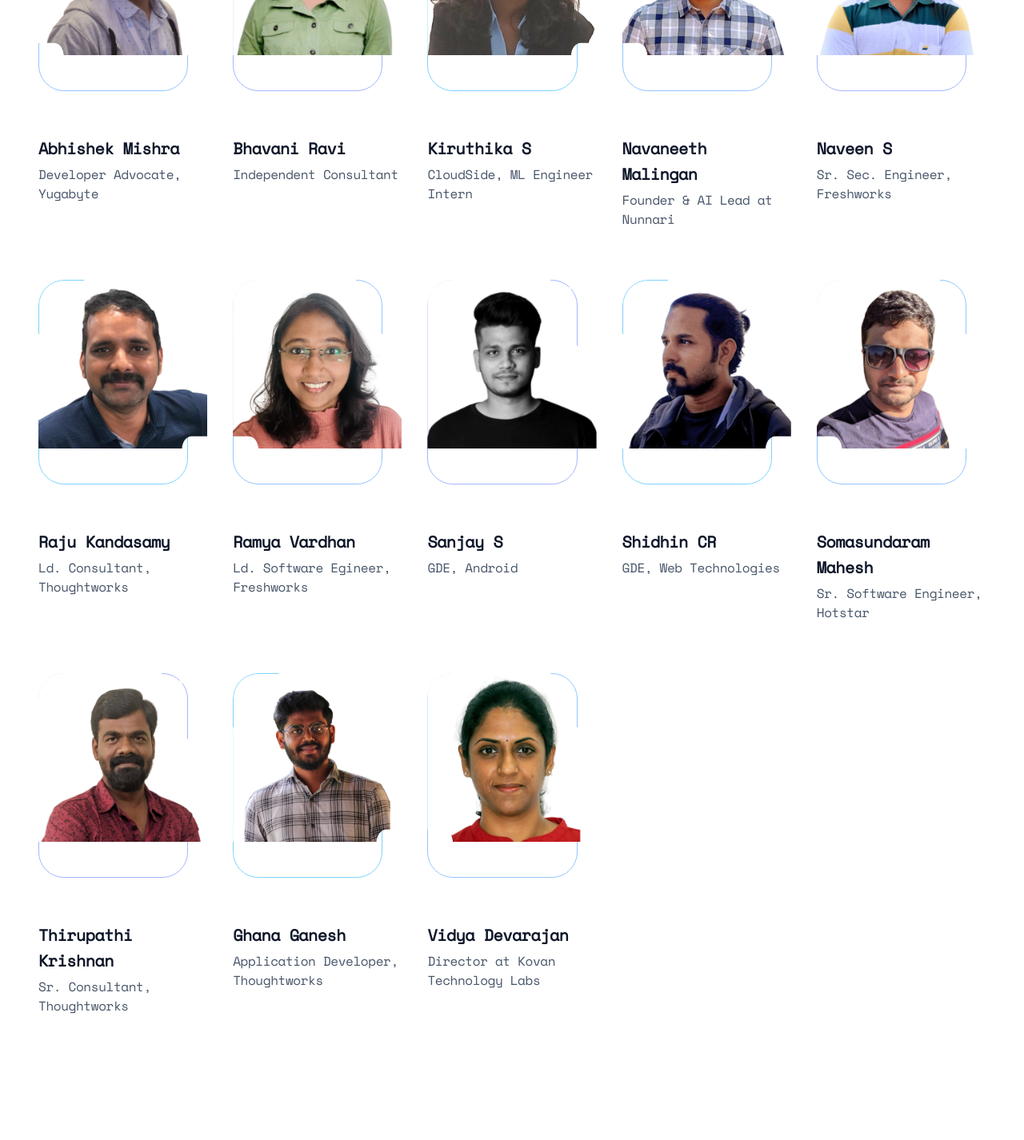
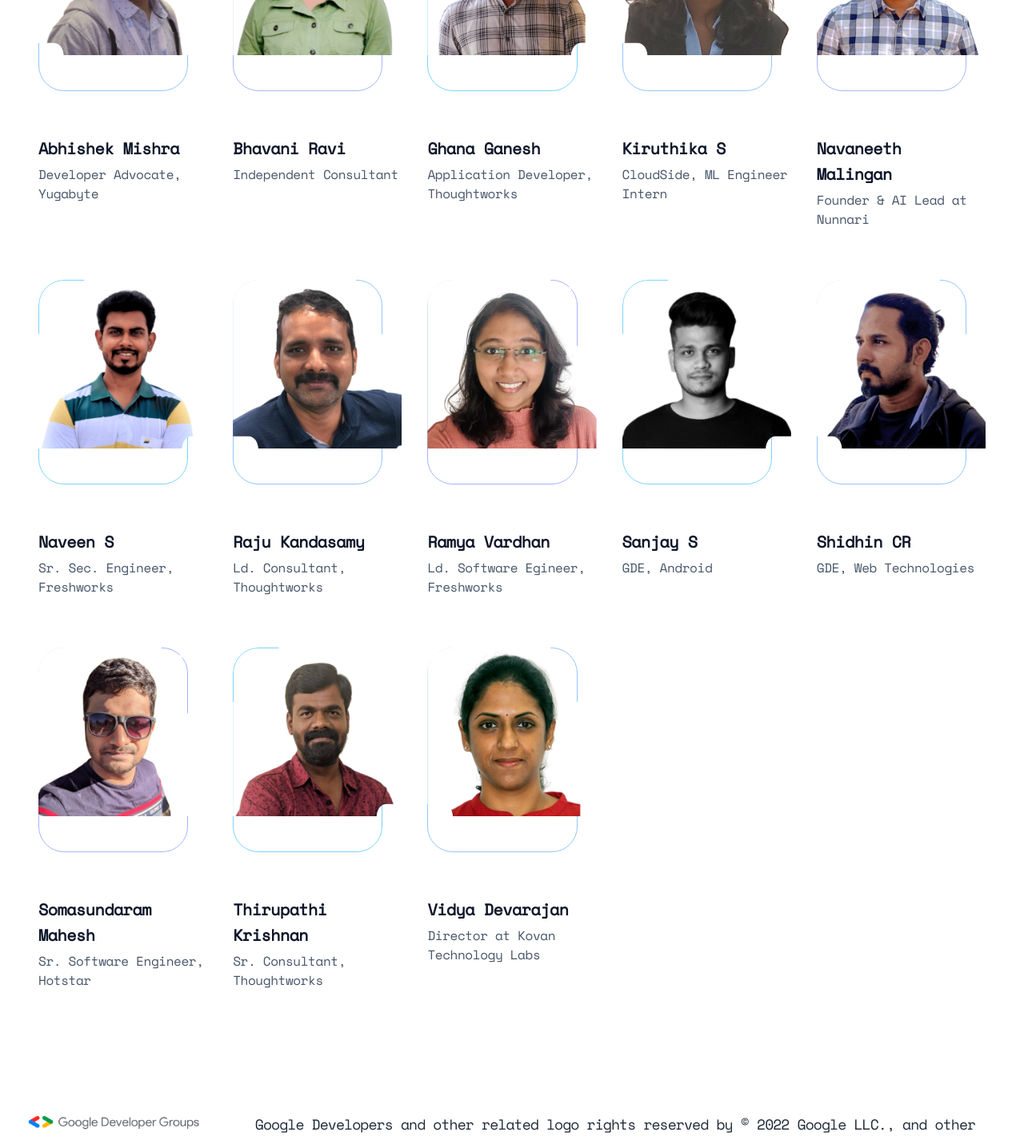
Before and after one commit to praveentcom/gdgcbe-devfest22-nextjs, a Next.js app: page / in a window 1280 px wide. Shown: the part 2553-3979 px from the top of the page at 80% size. Built offline with nearby package versions, Linux system fonts and the light colour scheme.

Commit message:
Update order

```diff
--- a/src/components/Header.jsx
+++ b/src/components/Header.jsx
@@ -23,7 +23,6 @@ export function Header() {
             </p>
             <DiamondIcon className="h-1.5 w-1.5 overflow-visible fill-current stroke-current" />
             <a href='https://goo.gl/maps/9Tbtrm1AArnzNvNS6'><p className='underline'>Dr.G.R.D College of Science →</p></a>
-
           </div>
         </div>
         <div className="hidden tracking-tighter sm:mt-10 sm:flex lg:mt-0 lg:grow lg:basis-0 lg:justify-end">
--- a/src/components/Hero.jsx
+++ b/src/components/Hero.jsx
@@ -326,7 +326,7 @@ export function Hero() {
                 <td colSpan="2" rowSpan="1">
                   Actions on Google + IoT
                   <span className="text-slate-600">
-                    By Thirupathi Krishnan & Gnana Ganesh, Thoughtworks
+                    By Thirupathi Krishnan & Ghana Ganesh, Thoughtworks
                   </span>
                 </td>
               </tr>
--- a/src/components/Speakers.jsx
+++ b/src/components/Speakers.jsx
@@ -28,6 +28,11 @@ const speakers = [
     name: 'Bhavani Ravi',
     role: 'Independent Consultant',
     image: bhavaniImage,
+  },
+  {
+    name: 'Ghana Ganesh',
+    role: 'Application Developer, Thoughtworks',
+    image: ghanaImage,
   },
   {
     name: 'Kiruthika S',
@@ -73,11 +78,6 @@ const speakers = [
     name: 'Thirupathi Krishnan',
     role: 'Sr. Consultant, Thoughtworks',
     image: thirupathiImage,
-  },
-  {
-    name: 'Ghana Ganesh',
-    role: 'Application Developer, Thoughtworks',
-    image: ghanaImage,
   },
   {
     name: 'Vidya Devarajan',
```
